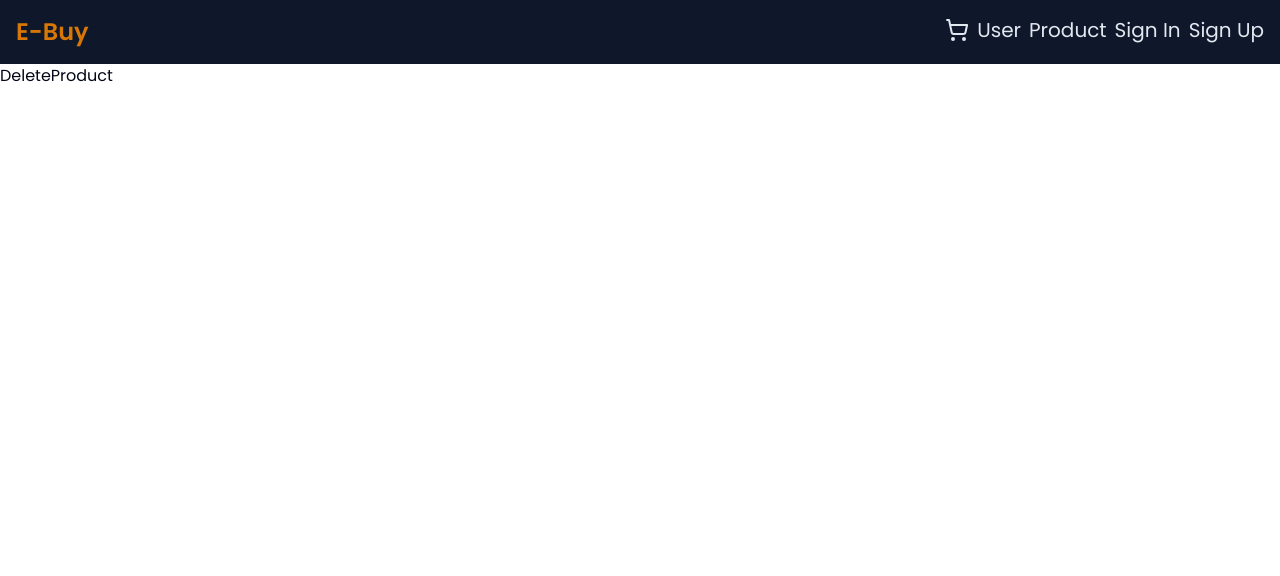
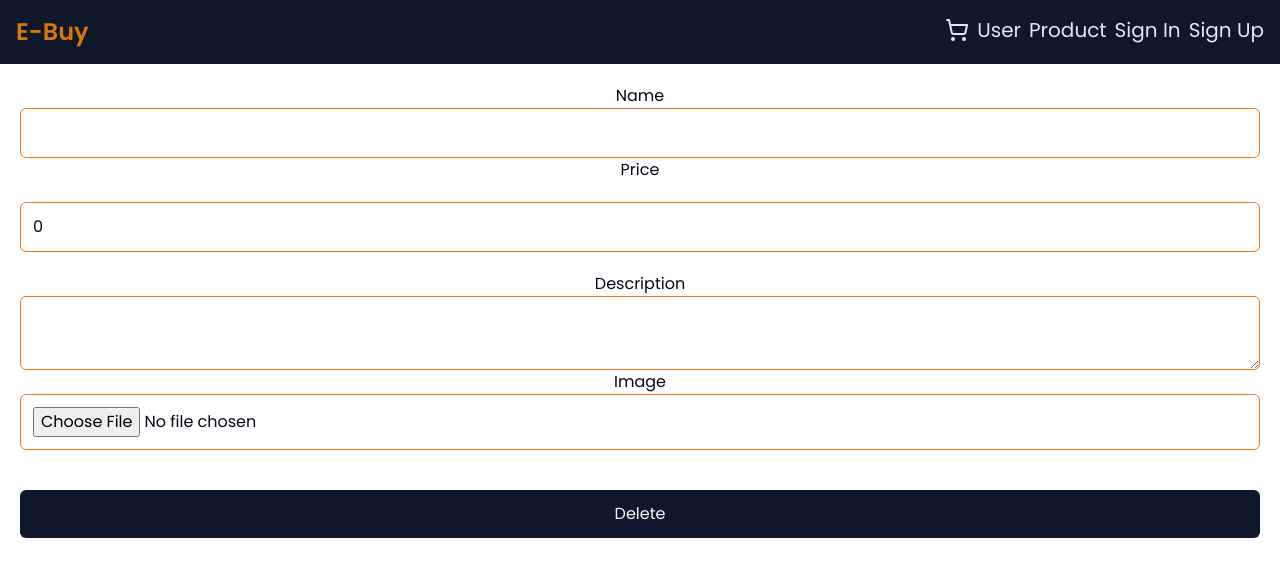
Before and after one commit to kaguthi/typescript-ecommerce, a React (Vite) app in the folder client/: page /product/deleteProduct in a window 1280 px wide. Shown: the top 576 px of the page. Built offline with nearby package versions, Linux system fonts and the light colour scheme.

Commit message:
edited the delete component

```diff
--- a/client/src/page/Product/DeleteProduct.tsx
+++ b/client/src/page/Product/DeleteProduct.tsx
@@ -1,6 +1,114 @@
+import { useNavigate, useSearchParams } from "react-router-dom"
+import toast from 'react-hot-toast'
+import { useState, useEffect } from "react"
+import { host } from '@/utils/constants'
+import { productSchema } from "@/utils/types"
+import { Button } from "@/components/ui/button"
+import {
+  Dialog,
+  DialogClose,
+  DialogContent,
+  DialogDescription,
+  DialogFooter,
+  DialogHeader,
+  DialogTitle,
+  DialogTrigger,
+} from "@/components/ui/dialog"
+
+
 function DeleteProduct() {
+  const [product, setProduct] = useState<productSchema>({name: "", price: 0, image: null, description: ""})
+  const navigate = useNavigate();
+  const [productId] = useSearchParams();
+  const prodId = productId.get('productId')
+  const handleDelete = async () => {
+    try {
+      const response = await fetch(`${host}/products/delete/${prodId}`,{
+        method: "DELETE",
+        headers: {
+          "authorization": document.cookie,
+        }
+      })
+      if(!response.ok) {
+        throw new Error("Failed to delete product");
+      }
+      const data = await response.json();
+      toast.success(data.message);
+      navigate("/product");
+    } catch (error: any) {
+      toast.error(error.message)
+    }
+  }
+
+  useEffect(() => {
+    if (prodId) {
+      fetch(`${host}/products/${prodId}`,{
+        headers: {
+          "authorization" : document.cookie
+        }
+      })
+      .then(response => response.json())
+      .then(data => setProduct(data))
+      .catch(error => toast.error(error.message))
+    }
+  },[prodId])
+
   return (
-    <div>DeleteProduct</div>
+    <div>
+       <form className="flex items-center justify-center flex-col m-5">
+        <label htmlFor="name">Name</label>
+        <input
+          type="text"
+          className="p-3 border border-orange-500 rounded-md w-full"
+          value={product.name}
+          onChange={(e) => setProduct({ ...product, name: e.target.value })}
+        />
+        <label htmlFor="price">Price</label>
+        <input
+          type="number"
+          className="p-3 m-5 border border-orange-500 rounded-md w-full"
+          value={product.price}
+          onChange={(e) => setProduct({ ...product, price: Number(e.target.value) })}
+        />
+        <label htmlFor="description">Description</label>
+        <textarea
+          className="p-3 border border-orange-500 rounded-md w-full"
+          value={product.description}
+          onChange={(e) => setProduct({ ...product, description: e.target.value })}
+        />
+        <label htmlFor="image">Image</label>
+        <input
+          type="file"
+          name="image"
+          className="p-3 border border-orange-500 rounded-md w-full"
+          onChange={(e) => {
+            const file = e.target.files?.[0] || null;
+            setProduct({ ...product, image: file})
+          }}
+        />
+       <Dialog>
+        <DialogTrigger className="bg-primary mt-10 p-3 w-full text-slate-50 rounded-md">Delete</DialogTrigger>
+        <DialogContent>
+          <DialogHeader>
+            <DialogTitle>Confirm Delete Product</DialogTitle>
+            <DialogDescription>
+            Are you absolutely sure want to delete this product?
+            </DialogDescription>
+          </DialogHeader>
+            <DialogFooter className="sm:justify-start">
+              <Button type="button" onClick={handleDelete}>
+                Delete
+              </Button>
+              <DialogClose asChild>
+                <Button type="button" variant="secondary">
+                  Cancel
+                </Button>
+              </DialogClose>
+          </DialogFooter>
+        </DialogContent>
+      </Dialog>
+      </form>
+    </div>
   )
 }
 
```
